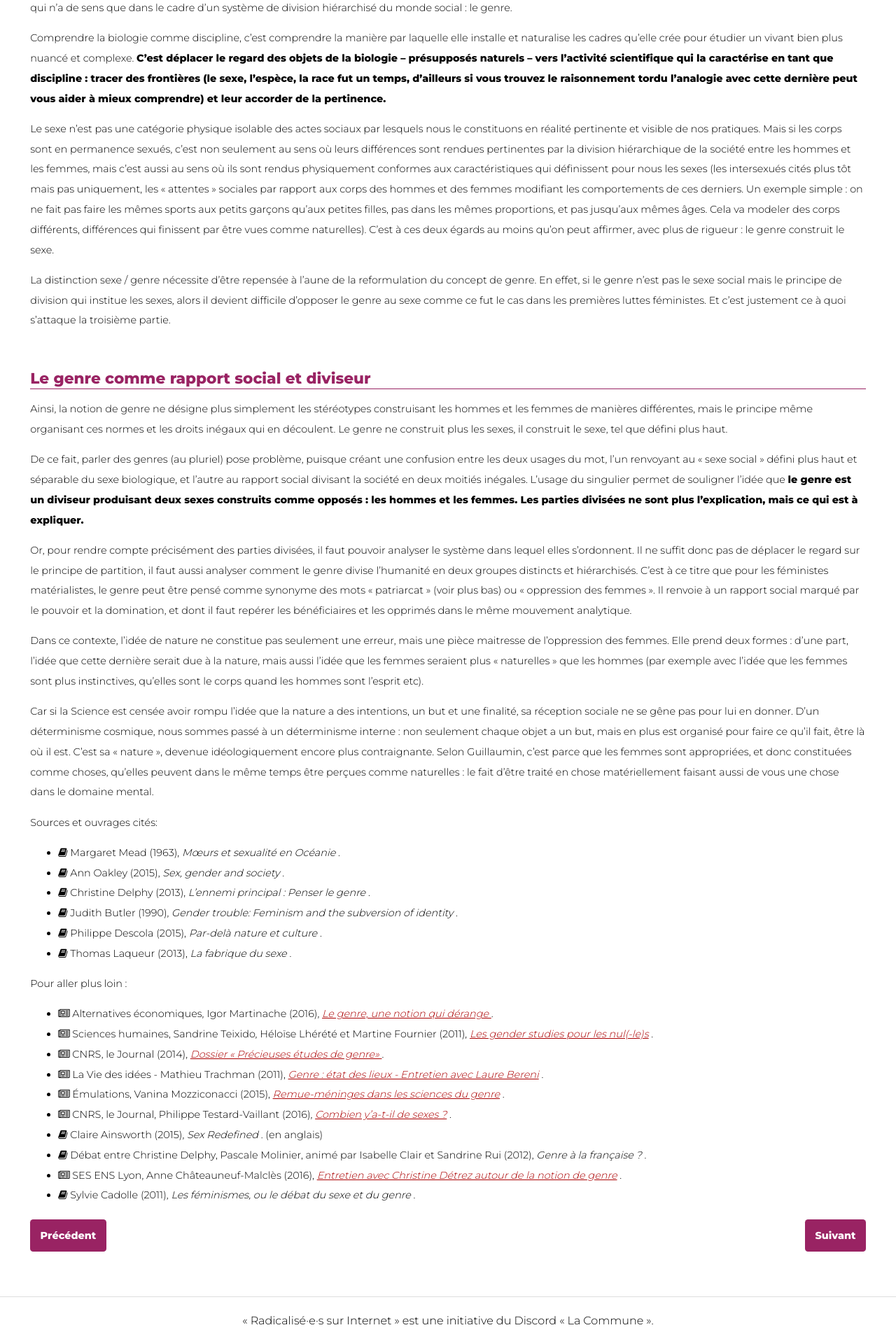
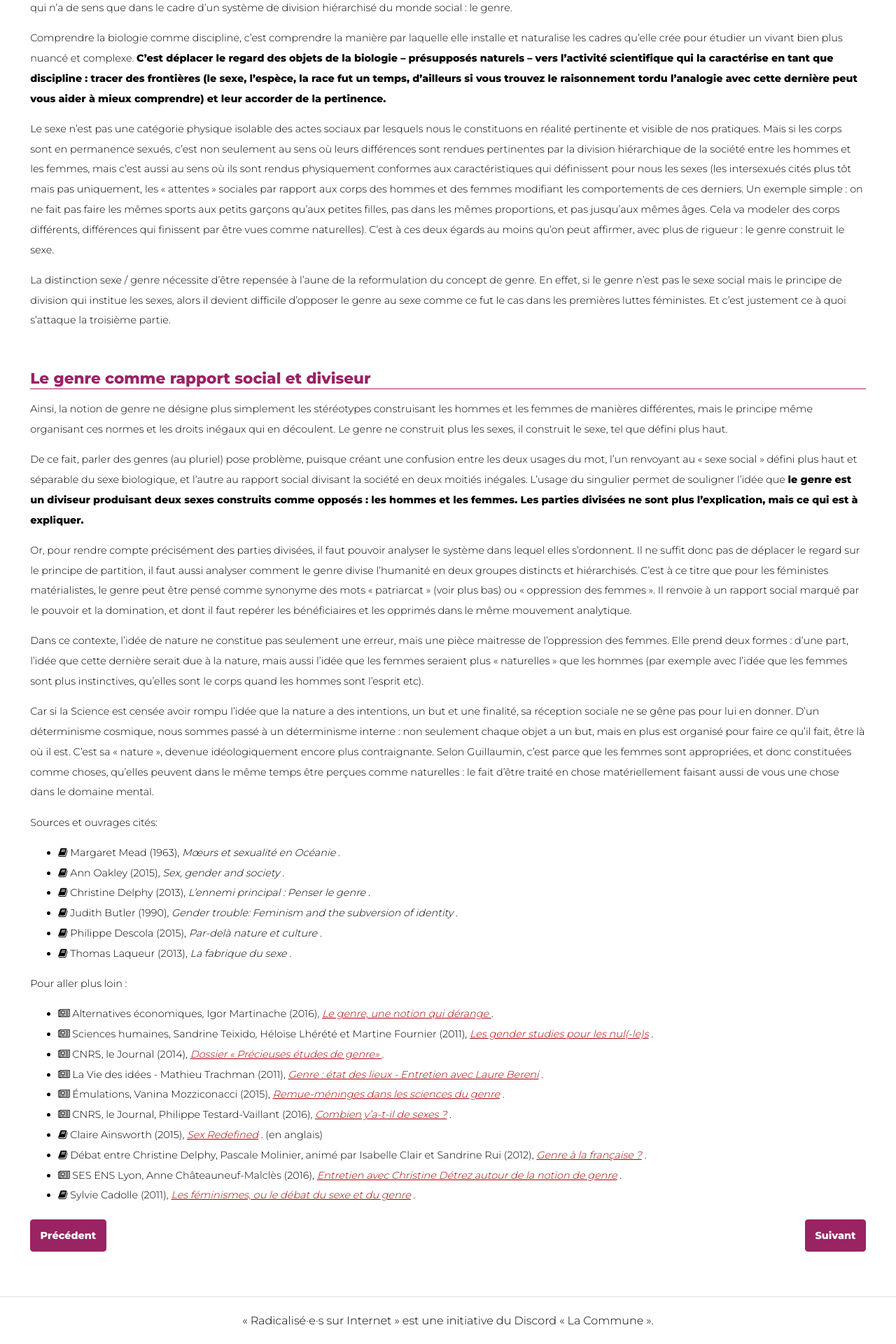
Before and after one commit to meyss/argu, a Jekyll site: the page built from fem-genre.html, in a window 1280 px wide. Shown: the part 3752-5672 px from the top of the page at 70% size. Built offline with Jekyll 4.4.1, drawn with Linux system fonts in a browser that asks for light colours.

Commit message:
Fix book link

```diff
--- a/_includes/ref_book.html
+++ b/_includes/ref_book.html
@@ -1 +1 @@
-<i class="fa fa-book" aria-hidden="true"></i> <span class="reference"><span class="author">{{ include.author }}</span> ({{ include.year }}), <span class="title">{{ include.title }}</span></span>
+<i class="fa fa-book" aria-hidden="true"></i> <span class="reference"><span class="author">{{ include.author }}</span> ({{ include.year }}), {% if include.link != nil %}<a class="title" href="{{ include.link}}">{{ include.title }}</a>{% else %}<span class="title">{{ include.title }}</span>{% endif %}</span>
```
